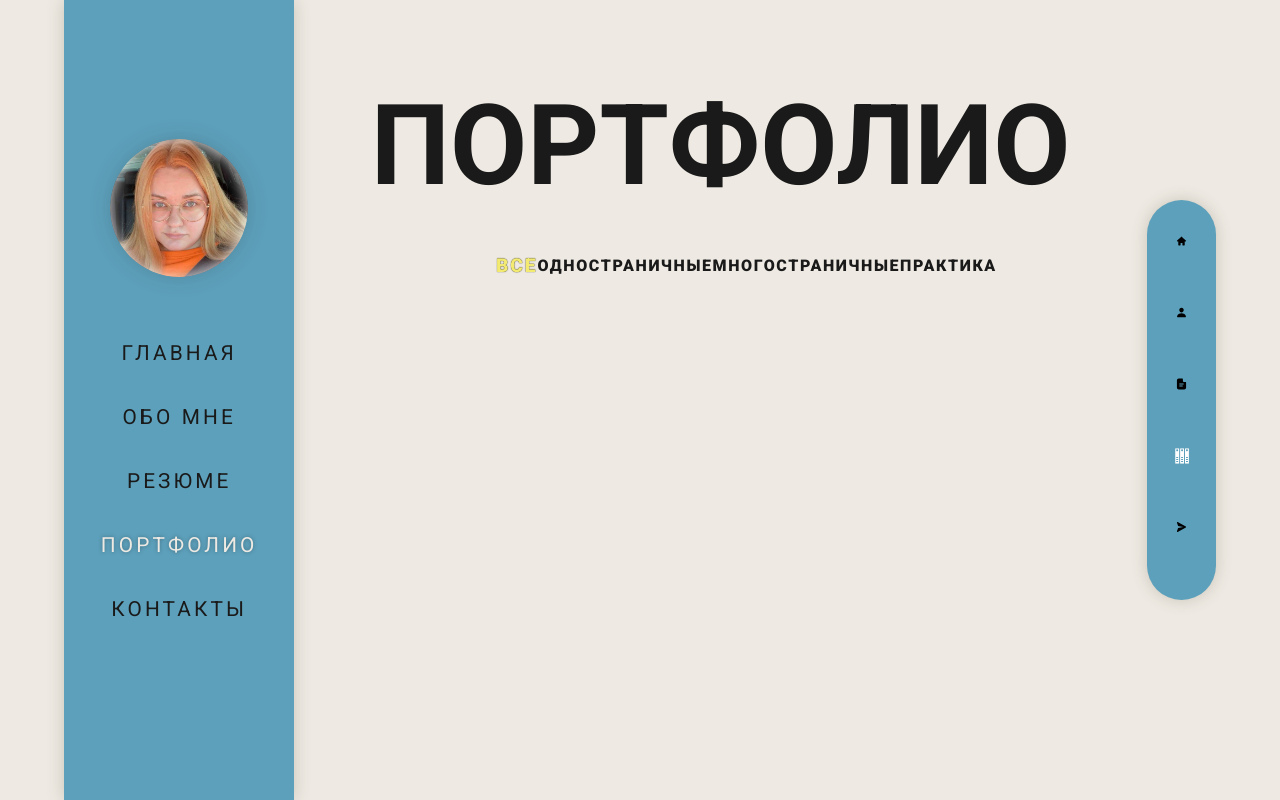
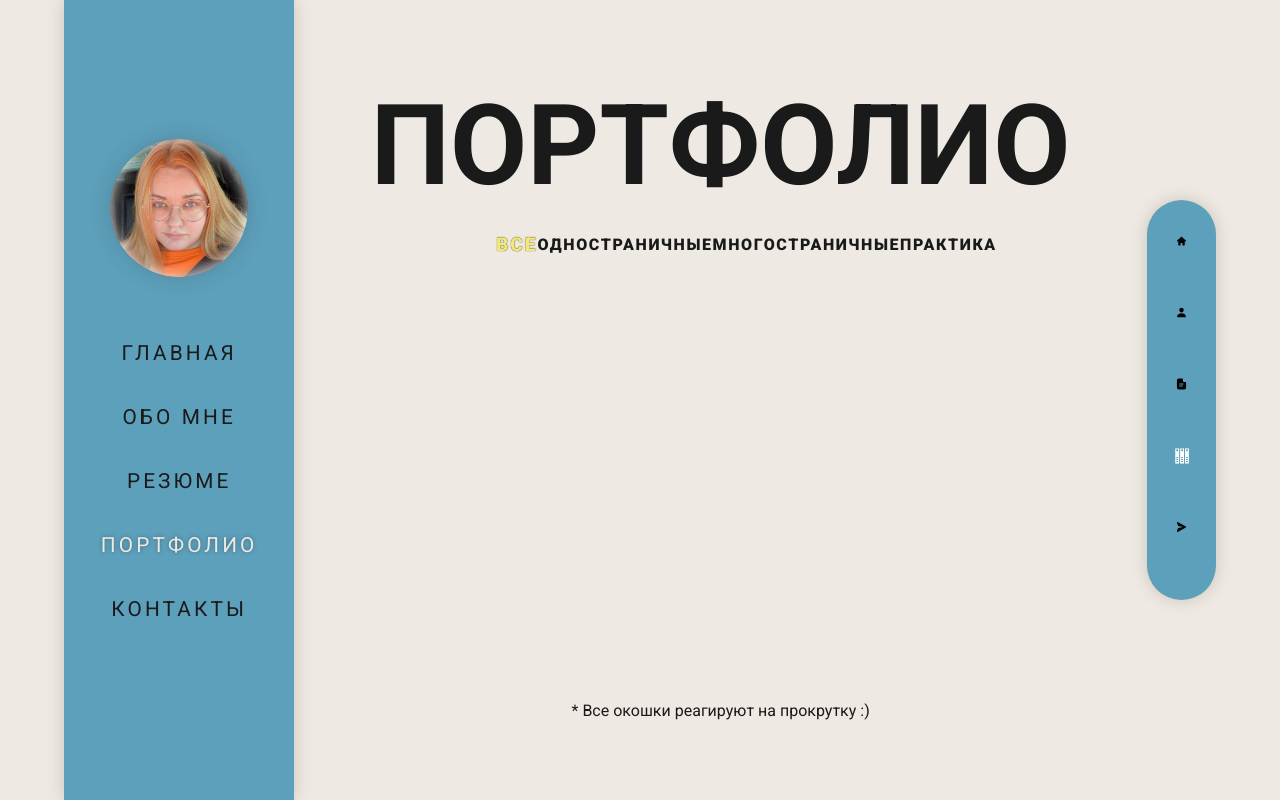
Before and after one commit to Anastassiya-Rybak/self-expression, a Nuxt app: page /Portfolio in a window 1280 px wide. Built offline with nearby package versions, Linux system fonts and the light colour scheme.

Commit message:
docs: add mark text into portfolio page content

```diff
--- a/pages/Portfolio.vue
+++ b/pages/Portfolio.vue
@@ -23,6 +23,9 @@
                     <NuxtImg :src="/">
                 </a> -->
             </div>
+            <aside>
+                <p>* Все окошки реагируют на прокрутку :)</p>
+            </aside>
         </section>
     </NuxtLayout>
 </template>
```
